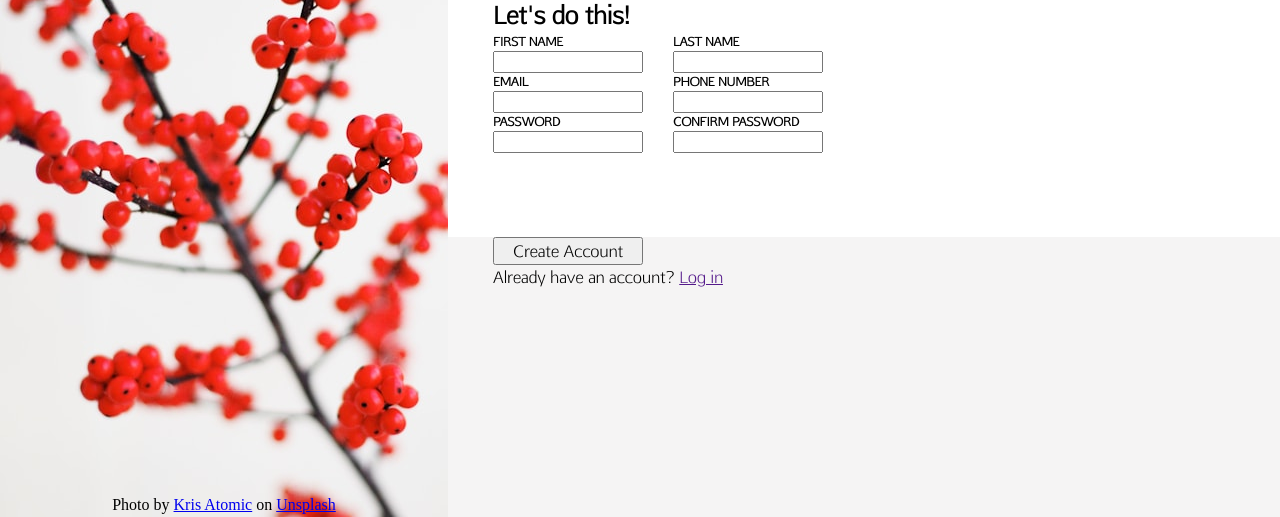
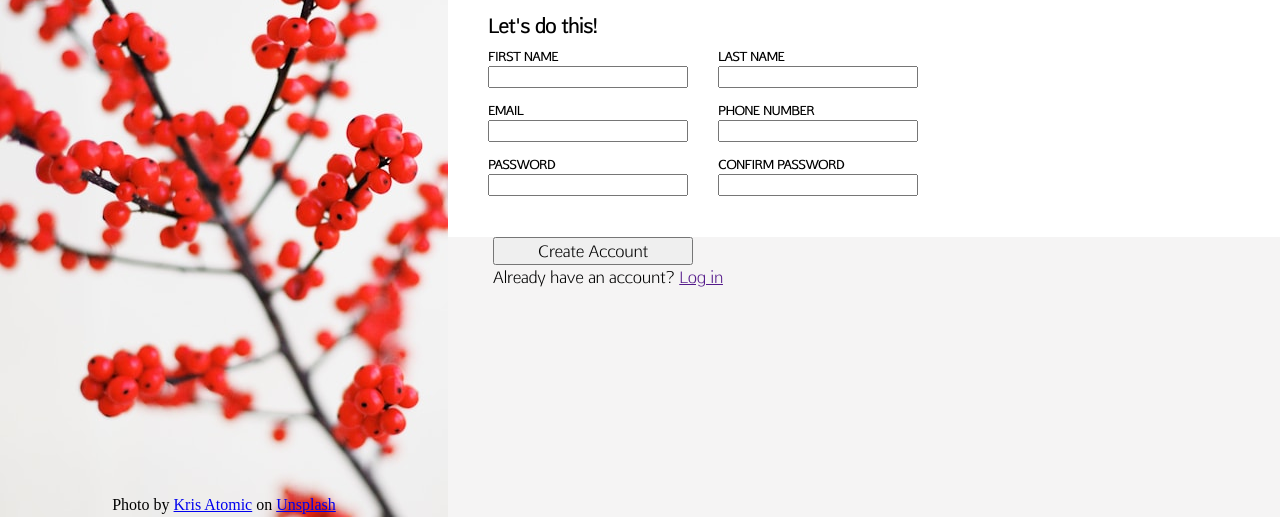
Before and after one commit to Liziloo/odin-sign-up-form, a plain HTML site: page index.html in a window 1280 px wide. Shown: the part 283-800 px from the top of the page. Drawn offline with Linux system fonts and the light colour scheme.

Commit message:
Adjust margins, font-size, input width of form

```diff
--- a/styles.css
+++ b/styles.css
@@ -34,7 +34,7 @@ input,
 textarea,
 select,
 button {
-  width: 150px;
+  width: 200px;
   padding: 0;
   margin: 0;
   box-sizing: border-box;
@@ -126,12 +126,18 @@ form {
     display: flex;
     align-items: stretch;
     height: 30vh;
+    padding: 15px 40px;
+}
+
+h2 {
+    font-size: 1.2rem;
 }
 
 .input-row {
     display: flex;
     font-size: 12px;
     font-weight: bold;
+    margin: 7px 0;
 }
 
 .input-set {
```
